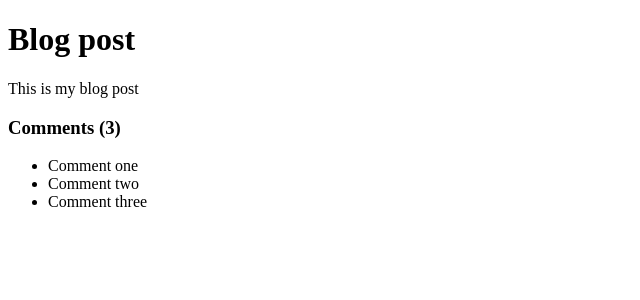
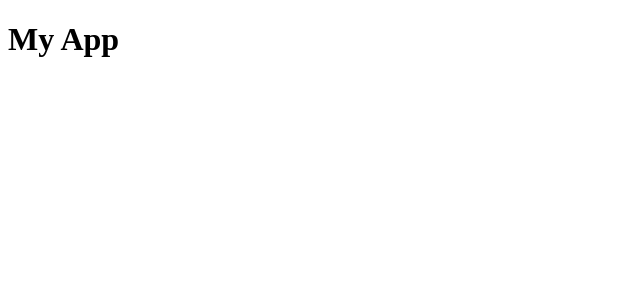
Before and after one commit to LourensCDA/react-project-udemy-feedback-app, a React (Create React App) app: page / in a window 1280 px wide. Shown: the top 300 px of the page, without its empty margins (0-640 px from the left). Built offline with nearby package versions, Linux system fonts and the light colour scheme.

Commit message:
reset to defaults

```diff
--- a/src/App.js
+++ b/src/App.js
@@ -1,35 +1,7 @@
 function App() {
-  const title = 'Blog post';
-  const body = 'This is my blog post';
-  const comments = [
-    { id: 1, text: 'Comment one' },
-    { id: 2, text: 'Comment two' },
-    { id: 3, text: 'Comment three' },
-  ];
-
-  const loading = false;
-  const showComments = true;
-
-  if (loading) return <h1>Loading ...</h1>;
-
-  const commentBlock = (
-    <div className='comments'>
-      <h3>Comments ({comments.length})</h3>
-      <ul>
-        {comments.map((comment, index) => (
-          <li key={index}>{comment.text}</li>
-        ))}
-      </ul>
-    </div>
-  );
-
   return (
     <div className='container'>
-      {' '}
-      <h1>{title}</h1>
-      <p>{body}</p>
-      {/* alternative to inline if (condition) ? true:false */}
-      {showComments && commentBlock}
+      <h1>My App</h1>
     </div>
   );
 }
```
